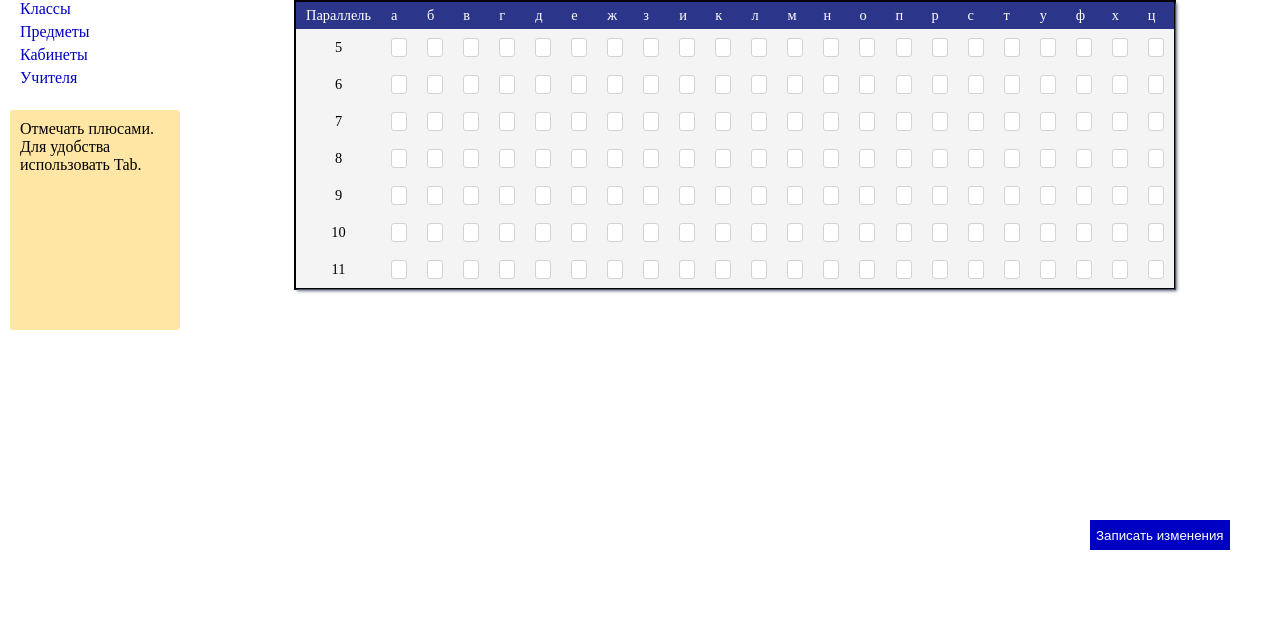
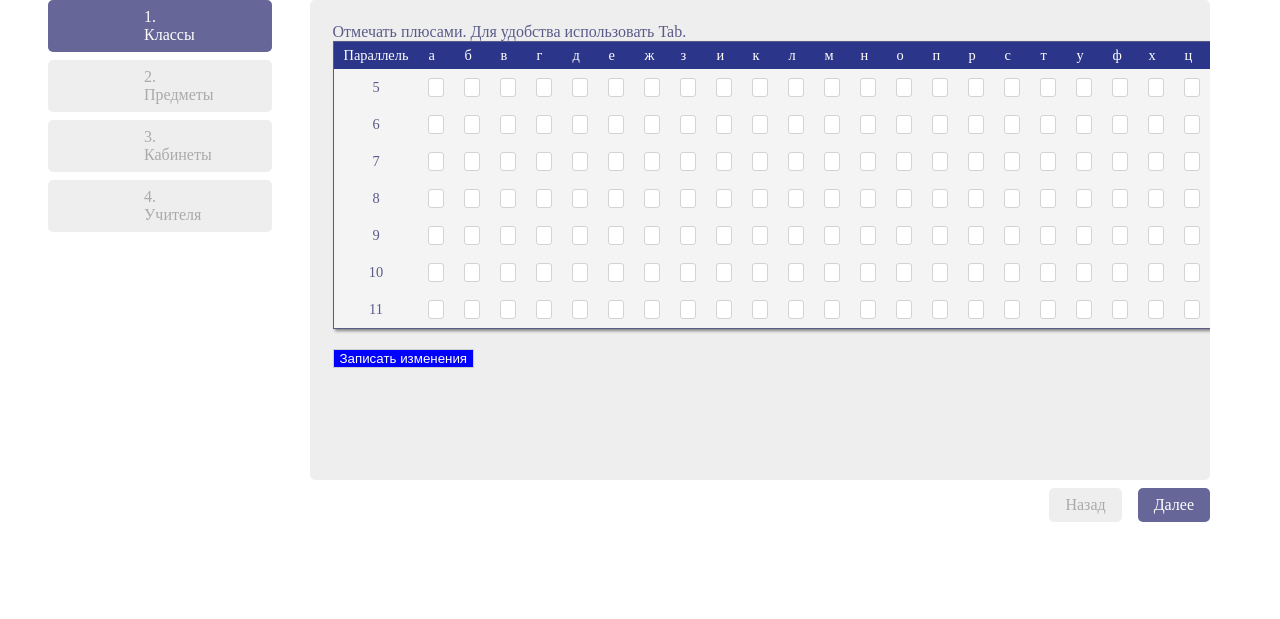
Before and after one commit to sj-c3po/schedule_school, a Django app: page /new/ in a window 1280 px wide. Shown: the top 619 px of the page. Run offline with Django 3.2, Linux system fonts and the light colour scheme.

Commit message:
Последний рабочий вариант старой версии перед админкой, переверсткой и базой

```diff
--- a/schedule/templates/add_classes.html
+++ b/schedule/templates/add_classes.html
@@ -22,7 +22,7 @@
             </tr>
             {% endfor %}
         </table>
-        <input type="button" value="Записать изменения" onclick="send_classes();">
+        <input type="button" value="Записать изменения" onclick="send_classes();" style="margin-top:20px; background: blue; color:white; cursor:pointer;">
     </form>
 {% else %}
     Вы добавили классы
--- a/schedule/templates/new.html
+++ b/schedule/templates/new.html
@@ -3,83 +3,46 @@
 
 {% block new %}
 
-    <div class="content">
-        <div class="submenu">
-            <a href="/new/classes">Классы</a>
-            <a href="/new/lessons">Предметы</a>
-            <a href="/new/classrooms">Кабинеты</a>
-            <a href="/new/teachers">Учителя</a>
-        </div>
-        <div class="frame">
-            {% include "add_classes.html" %}
-        </div>
-
+    <div id="steps">
+        <h3>Классы</h3>
+        <section>
+            <div class="set">
+                {% include "add_classes.html" %}
+            </div>
+        </section>
+        <h3>Предметы</h3>
+        <section>
+            <div class="set">
+                {% include "add_lessons.html" %}
+            </div>
+        </section>
+        <h3>Кабинеты</h3>
+        <section>
+            <div class="set">
+                {% include "add_classrooms.html" %}
+            </div>
+        </section>
+        <h3>Учителя</h3>
+        <section>
+            <div class="set">
+                {% include "add_teachers.html" %}
+            </div>
+        </section>
     </div>
 
-<style>
-
-</style>
+{% endblock %}
 
 
-
-{#            <div class="set">#}
-{#                {% include "add_lessons.html" %}#}
-{#            </div>#}
 {##}
-{#            <div class="set">#}
-{#                {% include "add_classrooms.html" %}#}
-{#            </div>#}
+{#    <div class="content">#}
+{#        <div class="submenu">#}
+{#            <a href="/new/classes">Классы</a>#}
+{#            <a href="/new/lessons">Предметы</a>#}
+{#            <a href="/new/classrooms">Кабинеты</a>#}
+{#            <a href="/new/teachers">Учителя</a>#}
+{#        </div>#}
+{#        <div class="frame">#}
+{#            {% include "add_classes.html" %}#}
+{#        </div>#}
 {##}
-{#            <div class="set">#}
-{#                {% include "add_teachers.html" %}#}
-{#            </div>#}
-
-
-
-
-{#            <div class="set">#}
-{#                {% include "add_classes.html" %}#}
-{#            </div>#}
-{##}
-{#            <div class="set">#}
-{#                {% include "add_lessons.html" %}#}
-{#            </div>#}
-{##}
-{#            <div class="set">#}
-{#                {% include "add_classrooms.html" %}#}
-{#            </div>#}
-{##}
-{#            <div class="set">#}
-{#                {% include "add_teachers.html" %}#}
-{#            </div>#}
-
-
-
-
-{#    <div id="steps">#}
-{#        <h3>Классы</h3>#}
-{#        <section>#}
-{#            <div class="set">#}
-{#                {% include "add_classes.html" %}#}
-{#            </div>#}
-{#        </section>#}
-{#        <h3>Предметы</h3>#}
-{#        <section>#}
-{#            <div class="set">#}
-{#                {% include "add_lessons.html" %}#}
-{#            </div>#}
-{#        </section>#}
-{#        <h3>Кабинеты</h3>#}
-{#        <section>#}
-{#            <div class="set">#}
-{#                {% include "add_classrooms.html" %}#}
-{#            </div>#}
-{#        </section>#}
-{#        <h3>Учителя</h3>#}
-{#        <section>#}
-{#            <div class="set">#}
-{#                {% include "add_teachers.html" %}#}
-{#            </div>#}
-{#        </section>#}
 {#    </div>#}
-{% endblock %}
--- a/schedule/urls.py
+++ b/schedule/urls.py
@@ -14,6 +14,7 @@ urlpatterns = patterns('',
     url(r'^main/?', 'schedule.views.show_main'),
     url(r'^login/?', 'schedule.views.login'),
     url(r'^logout/?', 'schedule.views.logout'),
+    url(r'^processing_data/?', 'schedule.views.processing_data'),
     url(r'^schedule_detailed/?', 'schedule.views.schedule_detailed'),
     url(r'^schedule/?', 'schedule.views.schedule'),
     url(r'^', 'schedule.views.show_auth'),           # должно быть внизу, потому что смотрится построчно
--- a/schedule/views.py
+++ b/schedule/views.py
@@ -93,3 +93,8 @@ def show_auth(request):
 def show_main(request):
     username = request.user.get_username()
     return render_to_response('main.html', {'username': username})
+
+def processing_data(request):
+    if request.method == "POST":
+        data = json.loads(request.POST)
+        print('jdhgj '+data)
--- a/static/css/style.css
+++ b/static/css/style.css
@@ -169,6 +169,16 @@ table th {
 /* end Navigation */
 
 /* editBlock */
+.set {
+     color: #5b5b89;
+ }
+.set table {
+    border: 1px solid;
+    box-shadow: 2px 2px 3px grey;
+}
+.set td {
+    background: #f4f4f4;
+}
 /* end editBlock */
 
 /* main Schedule */
@@ -272,63 +282,64 @@ table th {
 
 
 /*new steps*/
-    .content {
-        width:1240px;
-        margin:auto;
-    }
-    .content:after {
-        content:'';
-        display:table;
-        clear:both;
-    }
-    .description {
-        border-radius: 3px;
-        min-height: 200px;
-        width:150px;
-        padding: 10px;
-        position:absolute;
-        left: -200px;
-        top: 110px;
-        background: #ffe6a5;
-    }
-    .submenu {
-        float:left;
-        display:block;
-    }
-    .submenu a {
-        display:block;
-        margin-bottom: 5px;
-        color:#0000c2;
-    }
-    .frame {
-        width:1050px;
-        height:590px;
-        display:inline-block;
-        float:right;
-        position:relative;
+    /*.content {*/
+        /*width:1240px;*/
+        /*margin:auto;*/
+    /*}*/
+    /*.content:after {*/
+        /*content:'';*/
+        /*display:table;*/
+        /*clear:both;*/
+    /*}*/
+    /*.description {*/
+        /*border-radius: 3px;*/
+        /*min-height: 200px;*/
+        /*width:150px;*/
+        /*padding: 10px;*/
+        /*position:absolute;*/
+        /*left: -200px;*/
+        /*top: 110px;*/
+        /*background: #ffe6a5;*/
+    /*}*/
+    /*.submenu {*/
+        /*float:left;*/
+        /*display:block;*/
+    /*}*/
+    /*.submenu a {*/
+        /*display:block;*/
+        /*margin-bottom: 5px;*/
+        /*color:#0000c2;*/
+    /*}*/
+    /*.frame {*/
+        /*width:1050px;*/
+        /*height:590px;*/
+        /*display:inline-block;*/
+        /*float:right;*/
+        /*position:relative;*/
         /*background: #e7e7e7;*/
-        border-radius: 3px;
-    }
-    .frame form {
-        margin:auto;
-        width:880px;
-        border:1px solid;
-    }
-    .frame table {
-        border: 1px solid;
-        box-shadow: 2px 2px 3px #5f6a80;
-    }
-    .frame td {
-        background: #f4f4f4;
-    }
-    .frame input[type=button] {
-        position:absolute;
-        left:880px;
-        top:520px;
-        background: #0000c2;
-        height:30px;
-        border:none;
-        color:white;
-        cursor:pointer;
-    }
+        /*border-radius: 3px;*/
+    /*}*/
+    /*.frame form {*/
+        /*margin:auto;*/
+        /*width:880px;*/
+        /*border:1px solid;*/
+    /*}*/
+    /*.frame table {*/
+        /*border: 1px solid;*/
+        /*box-shadow: 2px 2px 3px #5f6a80;*/
+    /*}*/
+    /*.frame td {*/
+        /*background: #f4f4f4;*/
+    /*}*/
+    /*.frame input[type=button] {*/
+        /*position:absolute;*/
+        /*left:880px;*/
+        /*top:520px;*/
+        /*background: #0000c2;*/
+        /*height:30px;*/
+        /*border:none;*/
+        /*color:white;*/
+        /*cursor:pointer;*/
+    /*}*/
+
 /*end new steps*/
--- a/static/js/scripts.js
+++ b/static/js/scripts.js
@@ -23,4 +23,11 @@ function send_classes() {
         }
     });
     console.log(classes)  // ["5а", "5б", "5в"]
+
+    $.ajax({
+      url: '/processing_data',
+      type: "POST",
+      data: JSON.stringify(classes),
+      success: console.log('ok')
+    });
 }
```
Also changed, not shown: schedule_db.sqlite3.
